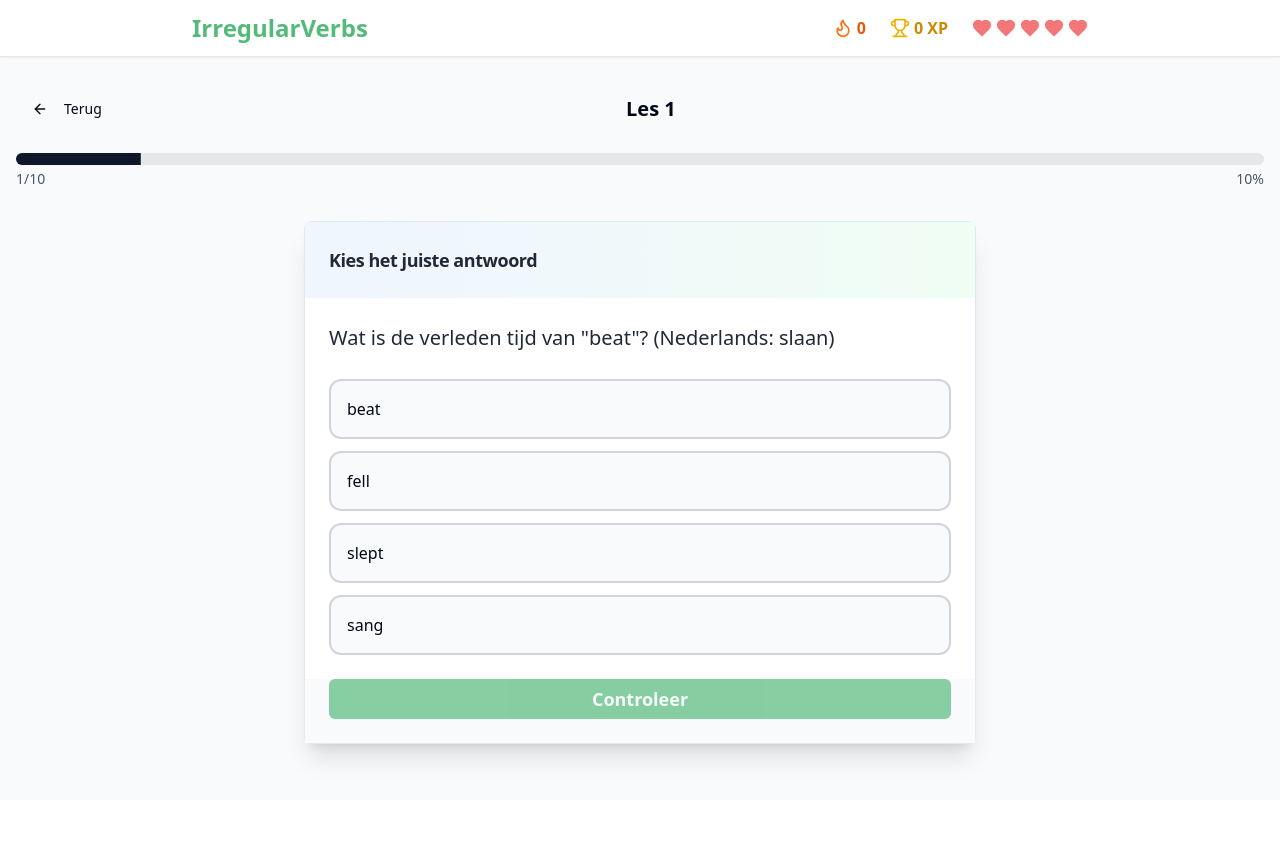
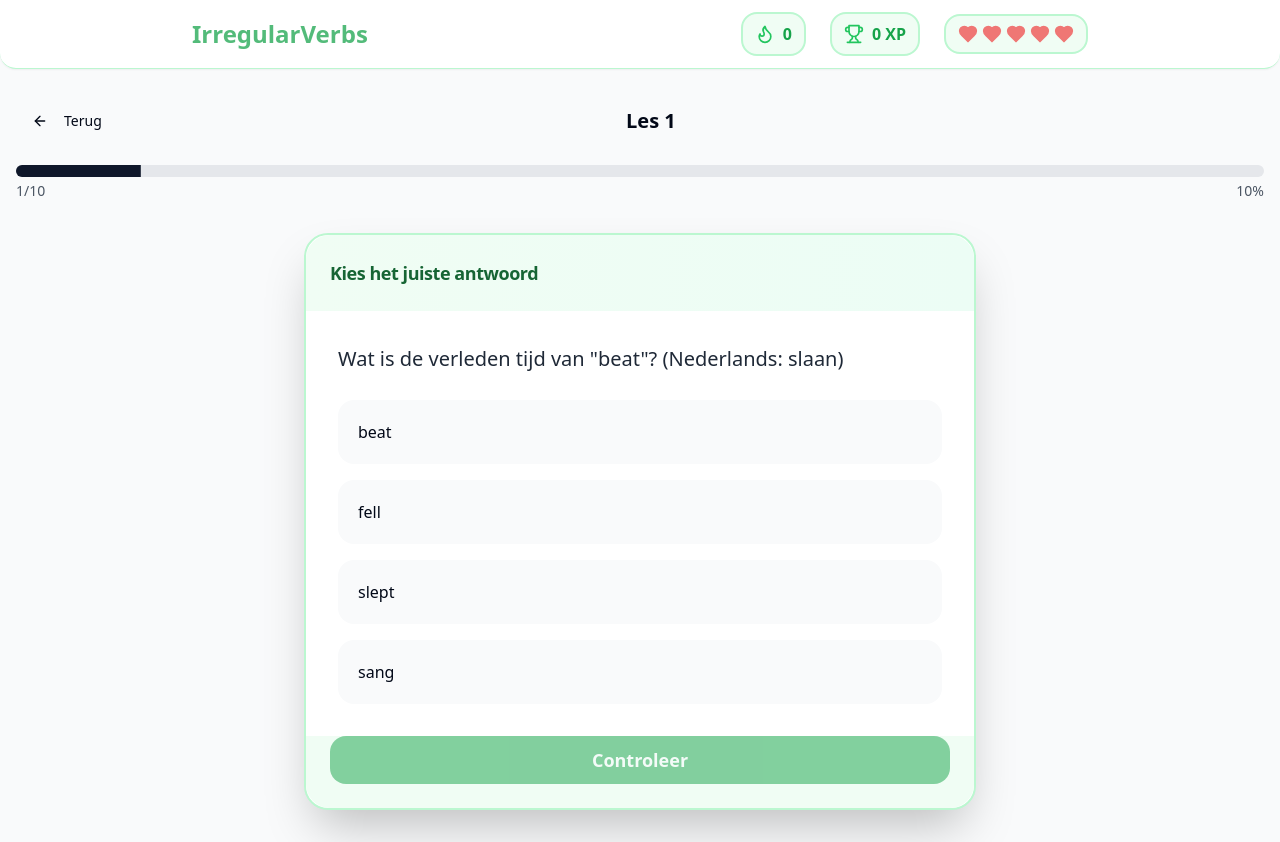
Before and after one commit to codecrafted-html/verb-verse-vibe, a React (Vite) app: page /lesson/1 in a window 1280 px wide. Before the commit the page ends 800 px from the top, so only its background shows below. Built offline with nearby package versions, Linux system fonts and the light colour scheme.

Commit message:
Refactor: Improve UI with more corners and green
- Added more rounded corners to UI elements.
- Applied more green color accents throughout the application.

```diff
--- a/src/components/ExerciseCard.tsx
+++ b/src/components/ExerciseCard.tsx
@@ -44,37 +44,37 @@ const ExerciseCard: React.FC<ExerciseCardProps> = ({
   };
 
   return (
-    <Card className="w-full max-w-2xl mx-auto animate-scale-in shadow-xl">
-      <CardHeader className="bg-gradient-to-r from-blue-50 to-green-50">
-        <CardTitle className="text-lg font-semibold text-gray-800">
+    <Card className="w-full max-w-2xl mx-auto animate-scale-in shadow-2xl rounded-3xl border-2 border-green-200">
+      <CardHeader className="bg-gradient-to-r from-green-50 to-emerald-50 rounded-t-3xl">
+        <CardTitle className="text-lg font-semibold text-green-800">
           {exercise.type === 'fill-blank' && 'Vul de juiste vorm in'}
           {exercise.type === 'sentence-complete' && 'Maak de zin compleet'}
           {exercise.type === 'multiple-choice' && 'Kies het juiste antwoord'}
         </CardTitle>
       </CardHeader>
 
-      <CardContent className="space-y-6 p-6">
+      <CardContent className="space-y-6 p-8">
         <div className="text-xl font-medium text-gray-800 leading-relaxed animate-fade-in">
           {exercise.question}
         </div>
 
         {exercise.type === 'multiple-choice' && exercise.options ? (
-          <div className="space-y-3 animate-fade-in" style={{ animationDelay: '0.2s' }}>
+          <div className="space-y-4 animate-fade-in" style={{ animationDelay: '0.2s' }}>
             {exercise.options.map((option, index) => (
               <button
                 key={index}
                 onClick={() => setSelectedOption(option)}
                 disabled={showResult}
-                className={`w-full p-4 text-left border-2 rounded-xl transition-all duration-300 transform hover:scale-105 ${
+                className={`w-full p-5 text-left border-3 rounded-2xl transition-all duration-300 transform hover:scale-105 ${
                   selectedOption === option
                     ? showResult
                       ? isCorrect
                         ? 'bg-green-100 border-green-500 text-green-700 scale-105'
                         : 'bg-red-100 border-red-500 text-red-700'
-                      : 'bg-blue-100 border-blue-500 scale-105 shadow-lg'
+                      : 'bg-green-100 border-green-500 scale-105 shadow-lg'
                     : showResult && option === exercise.answer
                     ? 'bg-green-100 border-green-500 text-green-700 animate-pulse'
-                    : 'bg-gray-50 border-gray-300 hover:bg-gray-100 hover:border-gray-400'
+                    : 'bg-gray-50 border-gray-300 hover:bg-green-50 hover:border-green-400'
                 }`}
               >
                 <span className="font-medium">{option}</span>
@@ -88,12 +88,12 @@ const ExerciseCard: React.FC<ExerciseCardProps> = ({
               onChange={(e) => setUserAnswer(e.target.value)}
               placeholder="Type je antwoord hier..."
               disabled={showResult}
-              className={`text-lg py-4 px-6 transition-all duration-300 ${
+              className={`text-lg py-6 px-6 rounded-2xl border-3 transition-all duration-300 ${
                 showResult
                   ? isCorrect
                     ? 'border-green-500 bg-green-50 text-green-700'
                     : 'border-red-500 bg-red-50 text-red-700'
-                  : 'border-gray-300 focus:border-blue-500 focus:ring-2 focus:ring-blue-200'
+                  : 'border-gray-300 focus:border-green-500 focus:ring-2 focus:ring-green-200'
               }`}
               onKeyPress={(e) => e.key === 'Enter' && isAnswerComplete() && !showResult && handleSubmit()}
             />
@@ -101,7 +101,7 @@ const ExerciseCard: React.FC<ExerciseCardProps> = ({
         )}
 
         {showResult && (
-          <div className={`flex items-center space-x-3 p-4 rounded-xl animate-scale-in ${
+          <div className={`flex items-center space-x-3 p-5 rounded-2xl animate-scale-in ${
             isCorrect ? 'bg-green-100 text-green-700' : 'bg-red-100 text-red-700'
           }`}>
             {isCorrect ? (
@@ -116,17 +116,17 @@ const ExerciseCard: React.FC<ExerciseCardProps> = ({
         )}
 
         {showResult && exercise.explanation && (
-          <div className="p-4 bg-blue-50 rounded-xl text-blue-800 animate-fade-in">
+          <div className="p-5 bg-green-50 rounded-2xl text-green-800 animate-fade-in border-2 border-green-200">
             <strong>Uitleg:</strong> {exercise.explanation}
           </div>
         )}
       </CardContent>
 
-      <CardFooter className="bg-gray-50">
+      <CardFooter className="bg-green-50 rounded-b-3xl">
         <Button
           onClick={handleSubmit}
           disabled={!isAnswerComplete() || showResult}
-          className="w-full bg-green-600 hover:bg-green-700 py-4 text-lg font-semibold transition-all duration-300 transform hover:scale-105"
+          className="w-full bg-green-600 hover:bg-green-700 py-6 text-lg font-semibold transition-all duration-300 transform hover:scale-105 rounded-2xl"
         >
           {showResult ? 'Voltooid ✓' : 'Controleer'}
         </Button>
--- a/src/components/Header.tsx
+++ b/src/components/Header.tsx
@@ -10,24 +10,24 @@ interface HeaderProps {
 
 const Header: React.FC<HeaderProps> = ({ hearts, streak, xp }) => {
   return (
-    <header className="bg-white shadow-sm border-b border-gray-200 px-4 py-3 sticky top-0 z-50">
+    <header className="bg-white shadow-sm border-b border-green-200 px-4 py-3 sticky top-0 z-50 rounded-b-2xl">
       <div className="max-w-4xl mx-auto flex justify-between items-center">
         <div className="flex items-center space-x-6">
           <h1 className="text-2xl font-bold text-green-600 animate-pulse">IrregularVerbs</h1>
         </div>
 
         <div className="flex items-center space-x-6">
-          <div className="flex items-center space-x-1 animate-fade-in">
-            <Flame className="w-5 h-5 text-orange-500" />
-            <span className="font-semibold text-orange-600">{streak}</span>
+          <div className="flex items-center space-x-2 animate-fade-in bg-green-50 px-3 py-2 rounded-2xl border-2 border-green-200">
+            <Flame className="w-5 h-5 text-green-500" />
+            <span className="font-semibold text-green-600">{streak}</span>
           </div>
 
-          <div className="flex items-center space-x-1 animate-fade-in" style={{ animationDelay: '0.1s' }}>
-            <Trophy className="w-5 h-5 text-yellow-500" />
-            <span className="font-semibold text-yellow-600">{xp} XP</span>
+          <div className="flex items-center space-x-2 animate-fade-in bg-green-50 px-3 py-2 rounded-2xl border-2 border-green-200" style={{ animationDelay: '0.1s' }}>
+            <Trophy className="w-5 h-5 text-green-500" />
+            <span className="font-semibold text-green-600">{xp} XP</span>
           </div>
 
-          <div className="flex items-center space-x-1 animate-fade-in" style={{ animationDelay: '0.2s' }}>
+          <div className="flex items-center space-x-1 animate-fade-in bg-green-50 px-3 py-2 rounded-2xl border-2 border-green-200" style={{ animationDelay: '0.2s' }}>
             {[...Array(5)].map((_, i) => (
               <Heart
                 key={i}
--- a/src/components/PathwayLesson.tsx
+++ b/src/components/PathwayLesson.tsx
@@ -35,7 +35,7 @@ const PathwayLesson: React.FC<PathwayLessonProps> = ({
 
   const getLessonIcon = () => {
     if (isSpecial) {
-      return <Crown className="w-8 h-8 text-yellow-500" />;
+      return <Crown className="w-8 h-8 text-green-500" />;
     }
     if (isCompleted) {
       return <CheckCircle className="w-8 h-8 text-white" />;
@@ -48,29 +48,29 @@ const PathwayLesson: React.FC<PathwayLessonProps> = ({
 
   const getButtonStyle = () => {
     if (isLocked) {
-      return 'bg-gray-300 border-gray-400 cursor-not-allowed';
+      return 'bg-gray-300 border-gray-400 cursor-not-allowed rounded-full';
     }
     if (isCompleted) {
-      return 'bg-green-500 border-green-600 hover:bg-green-600 shadow-lg animate-pulse';
+      return 'bg-green-500 border-green-600 hover:bg-green-600 shadow-lg animate-pulse rounded-full';
     }
     if (isCurrent) {
-      return 'bg-green-400 border-green-500 hover:bg-green-500 shadow-xl scale-110 animate-bounce';
+      return 'bg-green-400 border-green-500 hover:bg-green-500 shadow-xl scale-110 animate-bounce rounded-full';
     }
-    return 'bg-blue-500 border-blue-600 hover:bg-blue-600';
+    return 'bg-green-500 border-green-600 hover:bg-green-600 rounded-full';
   };
 
   return (
     <div className={`relative flex justify-center ${getPositionClass()}`}>
       {/* Connecting line to next lesson */}
       {!isSpecial && (
-        <div className="absolute top-20 left-1/2 transform -translate-x-1/2 w-1 h-16 bg-gradient-to-b from-green-300 to-green-500 rounded-full" />
+        <div className="absolute top-20 left-1/2 transform -translate-x-1/2 w-2 h-16 bg-gradient-to-b from-green-300 to-green-500 rounded-full" />
       )}
 
       <Button
         onClick={onStart}
         disabled={isLocked}
         className={`
-          w-16 h-16 rounded-full border-4 transition-all duration-300 transform hover:scale-105
+          w-20 h-20 border-4 transition-all duration-300 transform hover:scale-105
           ${getButtonStyle()}
           ${isCurrent ? 'animate-pulse' : ''}
         `}
@@ -80,8 +80,8 @@ const PathwayLesson: React.FC<PathwayLessonProps> = ({
 
       {/* Lesson number badge */}
       {!isSpecial && (
-        <div className="absolute -bottom-6 left-1/2 transform -translate-x-1/2 bg-white rounded-full px-2 py-1 shadow-md border">
-          <span className="text-xs font-semibold text-gray-700">{lessonNumber}</span>
+        <div className="absolute -bottom-8 left-1/2 transform -translate-x-1/2 bg-white rounded-2xl px-3 py-2 shadow-md border-2 border-green-200">
+          <span className="text-sm font-semibold text-green-700">{lessonNumber}</span>
         </div>
       )}
     </div>
```
Also changed, not shown: src/components/LessonComplete.tsx (+20 -20 lines).
